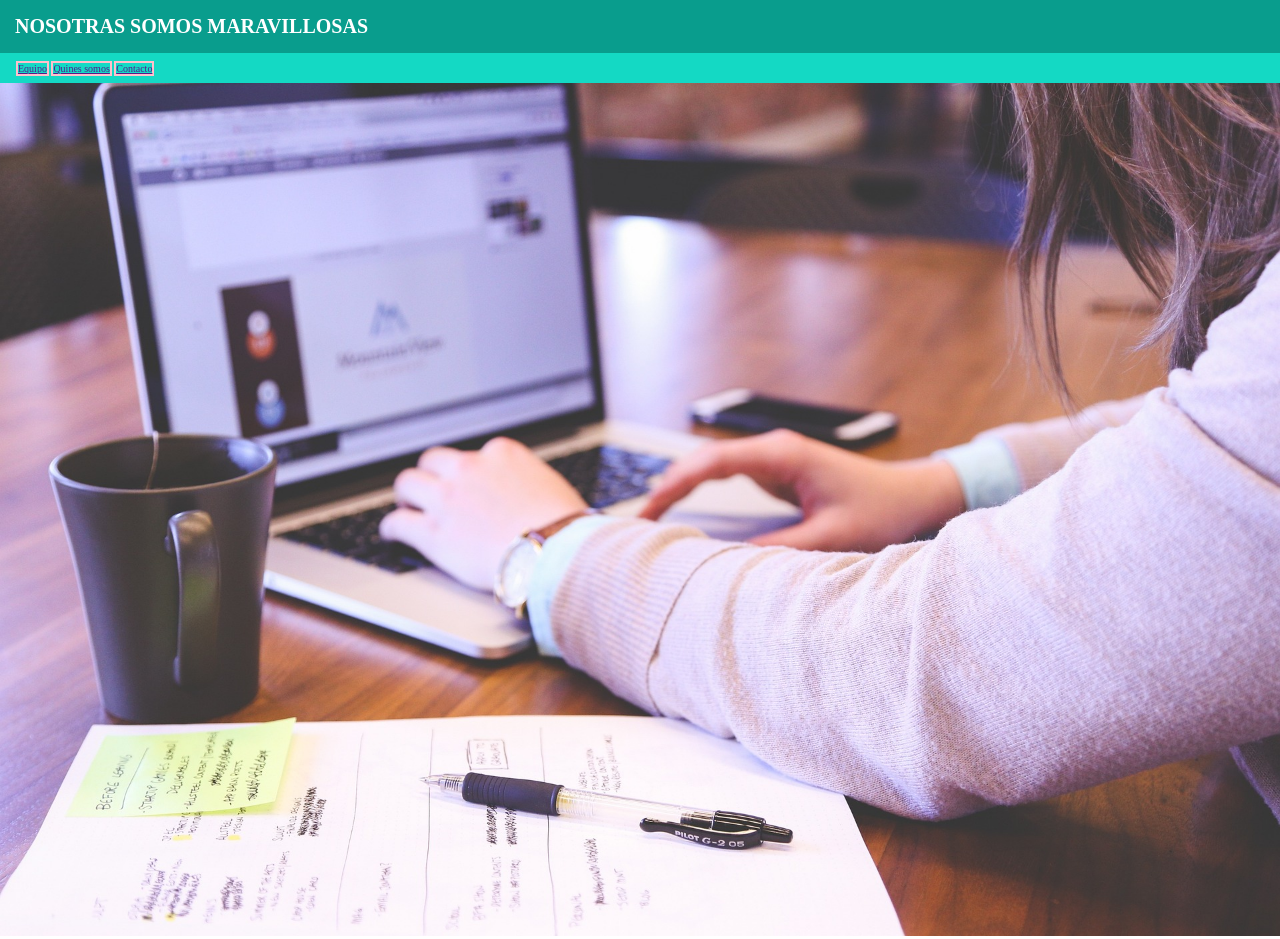
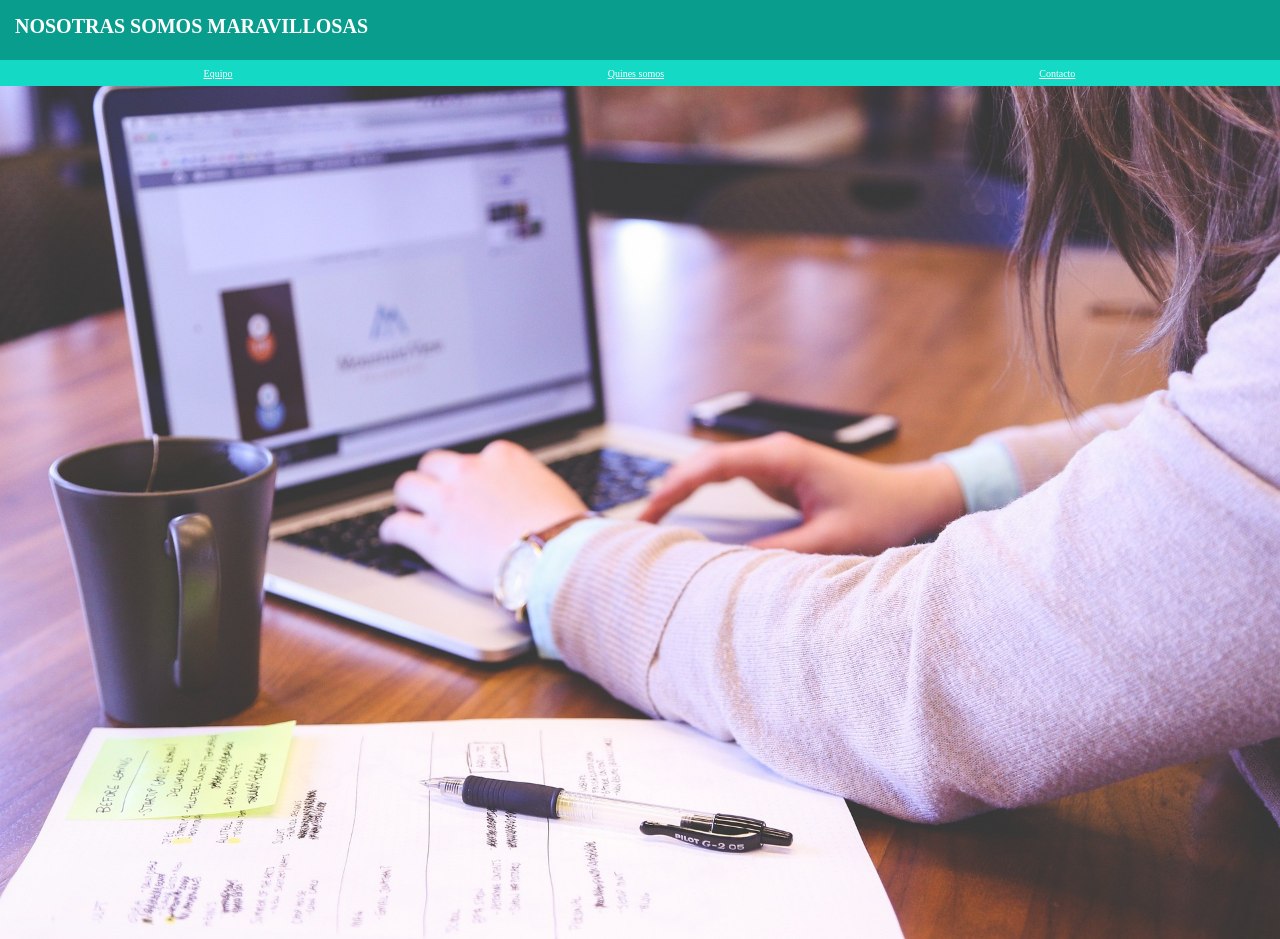
Before and after one commit to Adalab/project-promo-s-module-1-team-6, a plain HTML site: page index.html in a window 1280 px wide. Shown: the top 939 px of the page. Drawn offline with Linux system fonts and the light colour scheme.

Commit message:
mod header

```diff
--- a/css/style.css
+++ b/css/style.css
@@ -14,7 +14,7 @@
     display: flex;
     flex-direction: column;
     justify-content: space-around;
-    align-item: center;
+    /* align-item: center; */
     color: #ffffff;
 }
 
@@ -22,20 +22,26 @@
     background-color: #099d8d;
     padding: 15px;
     width: 100%;
+    height: 60px;
 
 }
+
+
 
 .container-link {
     background-color: #14d9c4;
     padding: 8px 17px 7px 16px;
-
-
+    display: flex;
+    justify-content: space-around;
+    list-style-type: none;
 
 }
 
 .link {
     display: inline-block;
-    border: 2px solid pink;
+    color: #ffffff
+
+
 
 }
 
--- a/index.html
+++ b/index.html
@@ -1,6 +1,5 @@
 <!DOCTYPE html>
 <html lang="es">
-
   <head>
     <meta charset="UTF-8" />
     <meta http-equiv="X-UA-Compatible" content="IE=edge" />
@@ -14,17 +13,24 @@
       <div class="header-title">
         <h1>NOSOTRAS SOMOS MARAVILLOSAS</h1>
       </div>
-    <nav class="container-link">
-      <ul>
-        <li class="link"><a href="">Equipo</a></li>
-        <li class="link"><a href="">Quines somos</a></li>
-        <li class="link"><a href="">Contacto</a></li>
+      <nav>
+        <ul class="container-link">
+          <li><a class="link" href="">Equipo</a></li>
+
+          <li><a class="link" href="">Quines somos</a></li>
+
+          <li><a class="link" href="">Contacto</a></li>
         </ul>
       </nav>
     </header>
+
     <main>
       <div>
-      <img src="./img/imagen-hero.jpg" alt="escritorio con café, ordenador y documentos" class="imagen-hero">
+        <img
+          src="./img/imagen-hero.jpg"
+          alt="escritorio con café, ordenador y documentos"
+          class="imagen-hero"
+        />
         <span class="texto-hero">
           Lorem ipsum dolor sit amet, consectetur adipiscing elit.
         </span>
@@ -94,5 +100,4 @@
       <img />
     </footer>
   </body>
-
 </html>
```
Lines whose indentation alone changed are shown as unchanged.
